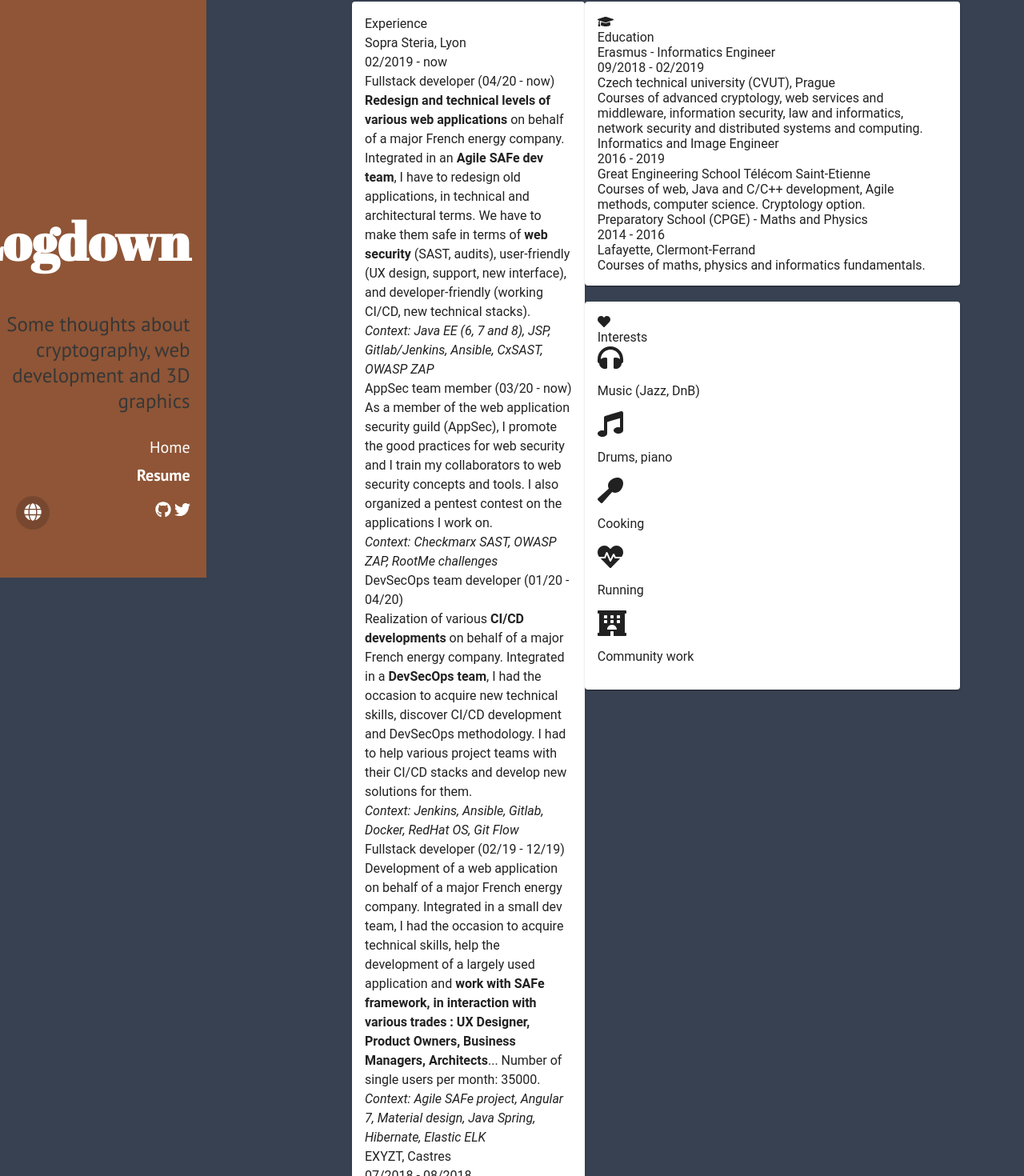
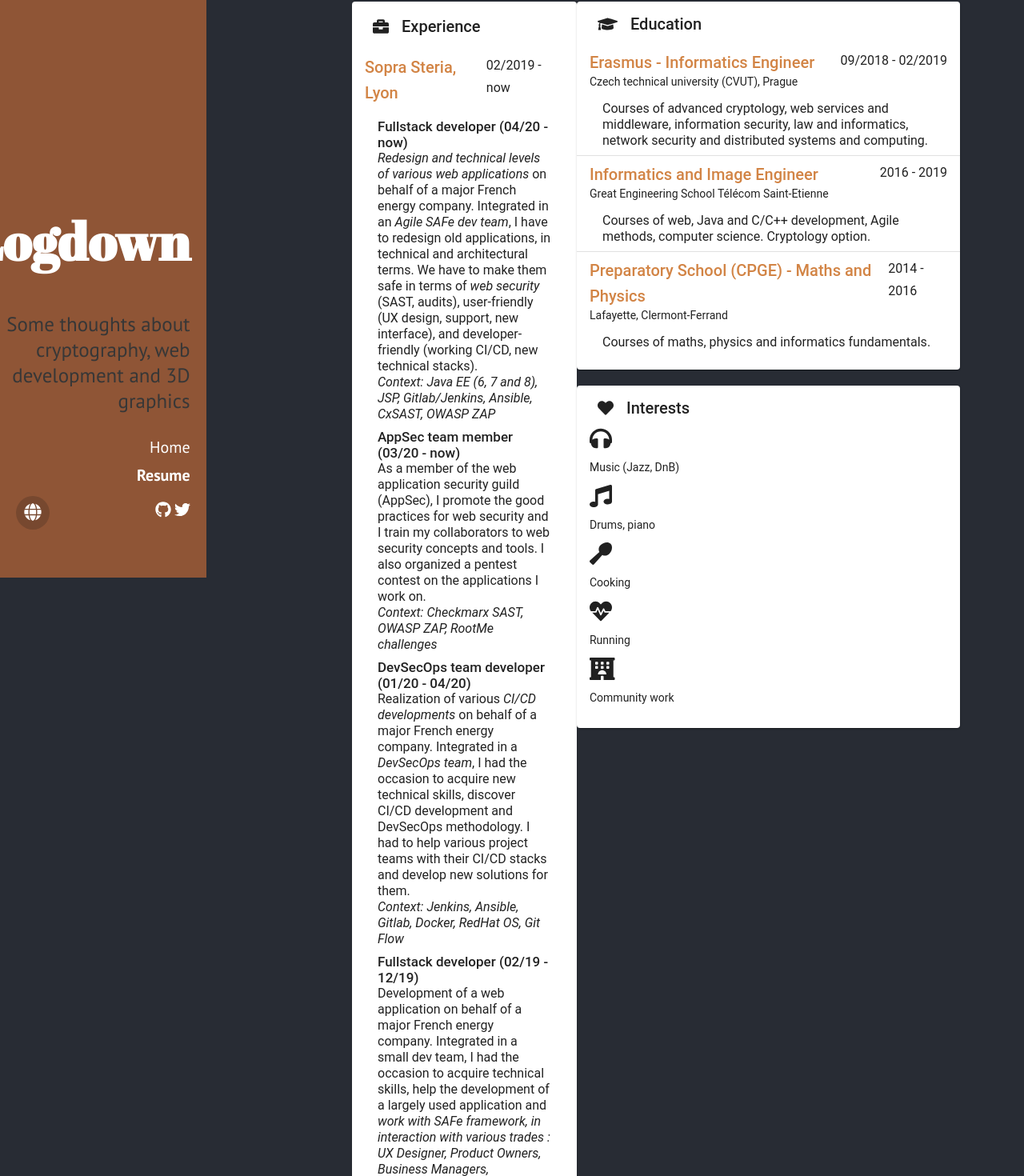
Before and after one commit to TheGthr/logdown, a Vue app: page /resume in a window 1280 px wide. Shown: the part 78-1548 px from the top of the page at 80% size. Built offline with nearby package versions, Linux system fonts and the light colour scheme.

Commit message:
feat: resume experiences & education styling

```diff
--- a/src/App.vue
+++ b/src/App.vue
@@ -28,7 +28,7 @@
   align-items: center;
   width: 100vw;
   min-height: 100vh;
-  background-color: #374151;
+  background-color: #282c34;
   color: #d1d5db;
 }
 </style>
--- a/src/assets/i18n/en.json
+++ b/src/assets/i18n/en.json
@@ -16,10 +16,10 @@
         "title": "Sopra Steria, Lyon",
         "duration": "02/2019 - now",
         "jobs": {
-          "one": "<div class='job-header'>Fullstack developer (04/20 - now)</div><div><b>Redesign and technical levels of various web applications</b> on behalf of a major French energy company. Integrated in an <b>Agile SAFe dev team</b>, I have to redesign old applications, in technical and architectural terms. We have to make them safe in terms of <b>web security</b> (SAST, audits), user-friendly (UX design, support, new interface), and developer-friendly (working CI/CD, new technical stacks).</div><i>Context: Java EE (6, 7 and 8), JSP, Gitlab/Jenkins, Ansible, CxSAST, OWASP ZAP</i>",
+          "one": "<div class='job-header'>Fullstack developer (04/20 - now)</div><div><b class=\"resume-b\">Redesign and technical levels of various web applications</b> on behalf of a major French energy company. Integrated in an <b class=\"resume-b\">Agile SAFe dev team</b>, I have to redesign old applications, in technical and architectural terms. We have to make them safe in terms of <b class=\"resume-b\">web security</b> (SAST, audits), user-friendly (UX design, support, new interface), and developer-friendly (working CI/CD, new technical stacks).</div><i>Context: Java EE (6, 7 and 8), JSP, Gitlab/Jenkins, Ansible, CxSAST, OWASP ZAP</i>",
           "two": "<div class='job-header'>AppSec team member (03/20 - now)</div><div>As a member of the web application security guild (AppSec), I promote the good practices for web security and I train my collaborators to web security concepts and tools. I also organized a pentest contest on the applications I work on.</div><i>Context: Checkmarx SAST, OWASP ZAP, RootMe challenges</i>",
-          "three": "<div class='job-header'>DevSecOps team developer (01/20 - 04/20)</div><div>Realization of various <b>CI/CD developments</b> on behalf of a major French energy company. Integrated in a <b>DevSecOps team</b>, I had the occasion to acquire new technical skills, discover CI/CD development and DevSecOps methodology. I had to help various project teams with their CI/CD stacks and develop new solutions for them.</div><i>Context: Jenkins, Ansible, Gitlab, Docker, RedHat OS, Git Flow</i>",
-          "four": "<div class='job-header'>Fullstack developer (02/19 - 12/19)</div><div>Development of a web application on behalf of a major French energy company. Integrated in a small dev team, I had the occasion to acquire technical skills, help the development of a largely used application and <b>work with SAFe framework, in interaction with various trades : UX Designer, Product Owners, Business Managers, Architects</b>... Number of single users per month: 35000.</div><i>Context: Agile SAFe project, Angular 7, Material design, Java Spring, Hibernate, Elastic ELK</i>"
+          "three": "<div class='job-header'>DevSecOps team developer (01/20 - 04/20)</div><div>Realization of various <b class=\"resume-b\">CI/CD developments</b> on behalf of a major French energy company. Integrated in a <b class=\"resume-b\">DevSecOps team</b>, I had the occasion to acquire new technical skills, discover CI/CD development and DevSecOps methodology. I had to help various project teams with their CI/CD stacks and develop new solutions for them.</div><i>Context: Jenkins, Ansible, Gitlab, Docker, RedHat OS, Git Flow</i>",
+          "four": "<div class='job-header'>Fullstack developer (02/19 - 12/19)</div><div>Development of a web application on behalf of a major French energy company. Integrated in a small dev team, I had the occasion to acquire technical skills, help the development of a largely used application and <b class=\"resume-b\">work with SAFe framework, in interaction with various trades : UX Designer, Product Owners, Business Managers, Architects</b>... Number of single users per month: 35000.</div><i>Context: Agile SAFe project, Angular 7, Material design, Java Spring, Hibernate, Elastic ELK</i>"
         }
       },
       "exyzt": {
--- a/src/assets/i18n/fr.json
+++ b/src/assets/i18n/fr.json
@@ -16,10 +16,10 @@
         "title": "Sopra Steria, Lyon",
         "duration": "02/2019 - ajd.",
         "jobs": {
-          "one": "<div class='job-header'>Développeur fullstack (04/20 - ajd.)</div><div><b>Redesign et paliers techniques de différentes applications</b> pour le compte d'un acteur majeur de l'énergie en France. Intégré dans une <b>Agile SAFe dev team</b>, je dois remettre à jour des applications en termes techniques et architecturaux. Nous devons notamment les rendre <b>sécurisées</b> (SAST, audits), user-friendly (UX design, support, nouvelles interfaces), et développeur-friendly (CI/CD fonctionnelle, nouvelles stacks techniques).</div><i>Contexte : Java EE (6, 7 et 8), JSP, Gitlab/Jenkins, Ansible, CxSAST, OWASP ZAP</i>",
+          "one": "<div class='job-header'>Développeur fullstack (04/20 - ajd.)</div><div><b class=\"resume-b\">Redesign et paliers techniques de différentes applications</b> pour le compte d'un acteur majeur de l'énergie en France. Intégré dans une <b class=\"resume-b\">Agile SAFe dev team</b>, je dois remettre à jour des applications en termes techniques et architecturaux. Nous devons notamment les rendre <b class=\"resume-b\">sécurisées</b> (SAST, audits), user-friendly (UX design, support, nouvelles interfaces), et développeur-friendly (CI/CD fonctionnelle, nouvelles stacks techniques).</div><i>Contexte : Java EE (6, 7 et 8), JSP, Gitlab/Jenkins, Ansible, CxSAST, OWASP ZAP</i>",
           "two": "<div class='job-header'>Membre d'AppSec ARA (03/20 - ajd.)</div><div>En tant que membre de la guilde de sécurité applicative (AppSec), je suis chargé de promouvoir les bonnes pratiques de sécurité web et suis amené à former mes collaborateurs sur les outils et concepts de sécurité applicative. J'ai aussi eu l'occasion d'organiser un concours de pentest sur des applications client.</div><i>Contexte : Checkmarx SAST, OWASP ZAP, RootMe challenges</i>",
-          "three": "<div class='job-header'>Développeur cellule DevSecOps (01/20 - 04/20)</div><div>Réalisation de diverses <b>mises en place de CI/CD</b> pour le compte d'un acteur majeur de l'énergie en France. Intégré dans une <b>équipe transverse DevSecOps</b>, j'ai pu acquérir de nouvelles compétences techniques, découvrir la mise en place de CI/CD et la méthodologie DevSecOps. J'ai eu l'occasion de participer à la mise en place de diverses stacks CI/CD sur différents projets et de développer de nouvelles solutions pour eux.</div><i>Contexte : Jenkins, Ansible, Gitlab, Docker, RedHat OS, Git Flow</i>",
-          "four": "<div class='job-header'>Développeur fullstack (02/19 - 12/19)</div><div>Développement d'une application web pour le compte d'un acteur majeur de l'énergie en France. Intégré dans une petite équipe de dév, j'ai pu acquérir de nouvelles compétences techniques, participer au développement d'une application très utilisée par les équipes client, <b>travailler avec le framework Agile SAFe, et en intéraction avec différents métiers : UX Designer, Product Owners, Business Managers, Architectes</b>... Nombre d'utilisateurs uniques touchés par mois : 35000.</div><i>Contexte : Agile SAFe, Angular 7, Material design, Java Spring, Hibernate, Elastic ELK</i>"
+          "three": "<div class='job-header'>Développeur cellule DevSecOps (01/20 - 04/20)</div><div>Réalisation de diverses <b class=\"resume-b\">mises en place de CI/CD</b> pour le compte d'un acteur majeur de l'énergie en France. Intégré dans une <b class=\"resume-b\">équipe transverse DevSecOps</b>, j'ai pu acquérir de nouvelles compétences techniques, découvrir la mise en place de CI/CD et la méthodologie DevSecOps. J'ai eu l'occasion de participer à la mise en place de diverses stacks CI/CD sur différents projets et de développer de nouvelles solutions pour eux.</div><i>Contexte : Jenkins, Ansible, Gitlab, Docker, RedHat OS, Git Flow</i>",
+          "four": "<div class='job-header'>Développeur fullstack (02/19 - 12/19)</div><div>Développement d'une application web pour le compte d'un acteur majeur de l'énergie en France. Intégré dans une petite équipe de dév, j'ai pu acquérir de nouvelles compétences techniques, participer au développement d'une application très utilisée par les équipes client, <b class=\"resume-b\">travailler avec le framework Agile SAFe, et en intéraction avec différents métiers : UX Designer, Product Owners, Business Managers, Architectes</b>... Nombre d'utilisateurs uniques touchés par mois : 35000.</div><i>Contexte : Agile SAFe, Angular 7, Material design, Java Spring, Hibernate, Elastic ELK</i>"
         }
       },
       "exyzt": {
--- a/src/components/Resume/ResumeEducation.vue
+++ b/src/components/Resume/ResumeEducation.vue
@@ -2,64 +2,64 @@
   <div class="ld-card">
     <div class="ld-card-header">
       <font-awesome-icon :icon="['fas', 'graduation-cap']" />
-      <div class="mat-card-title">{{ $t("resume.education.title") }}</div>
+      <div class="ld-card-title">{{ $t("resume.education.title") }}</div>
     </div>
-    <div class="mat-card-content mat-typography">
+    <div class="ld-card-content">
       <!-- CVUT -->
       <div class="experience-item">
         <div class="enterprise-date">
-          <div class="enterprise mat-title">
+          <div class="enterprise ld-title">
             {{ $t("resume.education.cvut.title") }}
           </div>
-          <div class="date mat-h3">
+          <div class="date ld-h3">
             {{ $t("resume.education.cvut.duration") }}
           </div>
         </div>
-        <div class="mat-body-strong">
+        <div class="ld-body-strong">
           {{ $t("resume.education.cvut.subtitle") }}
         </div>
-        <div class="mat-list" role="list">
-          <div class="mat-list-item" role="listitem">
+        <div class="ld-list" role="list">
+          <div class="ld-list-item" role="listitem">
             {{ $t("resume.education.cvut.description") }}
           </div>
         </div>
-        <div class="mat-divider"></div>
+        <div class="ld-divider"></div>
       </div>
       <!-- TSE -->
       <div class="experience-item">
         <div class="enterprise-date">
-          <div class="enterprise mat-title">
+          <div class="enterprise ld-title">
             {{ $t("resume.education.tse.title") }}
           </div>
-          <div class="date mat-h3">
+          <div class="date ld-h3">
             {{ $t("resume.education.tse.duration") }}
           </div>
         </div>
-        <div class="mat-body-strong">
+        <div class="ld-body-strong">
           {{ $t("resume.education.tse.subtitle") }}
         </div>
-        <div class="mat-list" role="list">
-          <div class="mat-list-item" role="listitem">
+        <div class="ld-list" role="list">
+          <div class="ld-list-item" role="listitem">
             {{ $t("resume.education.tse.description") }}
           </div>
         </div>
-        <div class="mat-divider"></div>
+        <div class="ld-divider"></div>
       </div>
       <!-- CPGE -->
       <div class="experience-item">
         <div class="enterprise-date">
-          <div class="enterprise mat-title">
+          <div class="enterprise ld-title">
             {{ $t("resume.education.prepa.title") }}
           </div>
-          <div class="date mat-h3">
+          <div class="date ld-h3">
             {{ $t("resume.education.prepa.duration") }}
           </div>
         </div>
-        <div class="mat-body-strong">
+        <div class="ld-body-strong">
           {{ $t("resume.education.prepa.subtitle") }}
         </div>
-        <div class="mat-list" role="list">
-          <div class="mat-list-item" role="listitem">
+        <div class="ld-list" role="list">
+          <div class="ld-list-item" role="listitem">
             {{ $t("resume.education.prepa.description") }}
           </div>
         </div>
--- a/src/components/Resume/ResumeExperiences.vue
+++ b/src/components/Resume/ResumeExperiences.vue
@@ -1,82 +1,82 @@
 <template>
   <div class="ld-card">
     <div class="ld-card-header">
-      <font-awesome-icon :icon="['fas', 'brief-case']" />
+      <font-awesome-icon class="ld-card-avatar" :icon="['fas', 'briefcase']" />
       <div class="ld-card-title">{{ $t("resume.experiences.title") }}</div>
     </div>
-    <div class="ld-card-content mat-typography">
+    <div class="ld-card-content">
       <!-- Sopra Steria -->
       <div class="experience-item">
         <div class="enterprise-date">
           <div
             v-html="$t('resume.experiences.sopra.title')"
-            class="enterprise mat-title"
+            class="enterprise ld-title"
           ></div>
           <div
             v-html="$t('resume.experiences.sopra.duration')"
-            class="date mat-h3"
+            class="date ld-h3"
           ></div>
         </div>
-        <div class="mat-list" role="list">
+        <div class="ld-list" role="list">
           <div
-            class="mat-list-item"
+            class="ld-list-item"
             role="listitem"
             v-html="$t('resume.experiences.sopra.jobs.one')"
           ></div>
           <div
-            class="mat-list-item"
+            class="ld-list-item"
             role="listitem"
             v-html="$t('resume.experiences.sopra.jobs.two')"
           ></div>
           <div
-            class="mat-list-item"
+            class="ld-list-item"
             role="listitem"
             v-html="$t('resume.experiences.sopra.jobs.three')"
           ></div>
           <div
-            class="mat-list-item"
+            class="ld-list-item"
             role="listitem"
             v-html="$t('resume.experiences.sopra.jobs.four')"
           ></div>
         </div>
-        <div class="mat-divider"></div>
+        <div class="ld-divider"></div>
       </div>
       <!-- EXYZT -->
       <div class="experience-item">
         <div class="enterprise-date">
           <div
             v-html="$t('resume.experiences.exyzt.title')"
-            class="enterprise mat-title"
+            class="enterprise ld-title"
           ></div>
           <div
             v-html="$t('resume.experiences.exyzt.duration')"
-            class="date mat-h3"
+            class="date ld-h3"
           ></div>
         </div>
-        <div class="mat-list" role="list">
+        <div class="ld-list" role="list">
           <div
-            class="mat-list-item"
+            class="ld-list-item"
             role="listitem"
             v-html="$t('resume.experiences.exyzt.job')"
           ></div>
         </div>
-        <div class="mat-divider"></div>
+        <div class="ld-divider"></div>
       </div>
       <!-- Prefecture -->
       <div class="experience-item">
         <div class="enterprise-date">
           <div
-            class="enterprise mat-title"
+            class="enterprise ld-title"
             v-html="$t('resume.experiences.prefecture.title')"
           ></div>
           <div
             v-html="$t('resume.experiences.prefecture.duration')"
-            class="date mat-h3"
+            class="date ld-h3"
           ></div>
         </div>
-        <div class="mat-list" role="list">
+        <div class="ld-list" role="list">
           <div
-            class="mat-list-item"
+            class="ld-list-item"
             role="listitem"
             v-html="$t('resume.experiences.prefecture.job')"
           ></div>
--- a/src/index.css
+++ b/src/index.css
@@ -35,3 +35,57 @@
   border-radius: 4px;
   background: #fff;
 }
+
+.ld-card-header {
+  display: flex;
+  align-items: center;
+  font-size: 20px;
+  margin: 0 0 12px 10px;
+}
+
+.ld-card-title {
+  margin: 0 16px;
+  font-weight: 550;
+  font-size: 20px;
+}
+
+.ld-card-content {
+  letter-spacing: normal;
+  font-size: 14px;
+  display: block;
+  margin-bottom: 0;
+}
+
+.ld-h3 {
+  -webkit-text-size-adjust: 100%;
+  color: rgba(0, 0, 0, 0.87);
+  box-sizing: border-box;
+  font: 400 16px/28px Roboto, "Helvetica Neue", sans-serif;
+  letter-spacing: normal;
+  margin: 0;
+}
+
+.ld-list {
+  font: 400 14px/20px Roboto, "Helvetica Neue", sans-serif;
+  font-size: 14px;
+  padding-top: 8px;
+  display: block;
+  -webkit-tap-highlight-color: transparent;
+}
+
+.ld-list-item {
+  font-size: 16px;
+  font-family: Roboto, "Helvetica Neue", sans-serif;
+  margin: 8px 16px;
+}
+
+.ld-divider {
+  position: absolute;
+  left: 0;
+  width: 100%;
+  display: block;
+  margin: 0;
+  border-top-width: 1px;
+  border-top-style: solid;
+  border-top-color: rgba(0, 0, 0, 0.12);
+}
--- a/src/views/Resume.vue
+++ b/src/views/Resume.vue
@@ -1,5 +1,5 @@
 <template>
-  <div class="content container">
+  <div class="resume-content container">
     <ResumeExperiences class="resume-card resume-left" />
     <div class="resume-right">
       <ResumeEducation class="resume-card" />
@@ -18,8 +18,8 @@
 };
 </script>
 
-<style scoped>
-.content,
+<style>
+.resume-content,
 .container {
   max-width: 100%;
   display: flex;
@@ -59,8 +59,22 @@
   font-size: 17px;
 }
 
-b {
+.resume-b {
   font-weight: 450;
   font-style: italic;
 }
+
+.enterprise-date {
+  display: flex;
+  justify-content: space-between;
+}
+
+.enterprise {
+  font: 500 20px/32px Roboto, "Helvetica Neue", sans-serif;
+  color: #d28445;
+}
+
+.experience-item {
+  padding-top: 8px;
+}
 </style>
```
